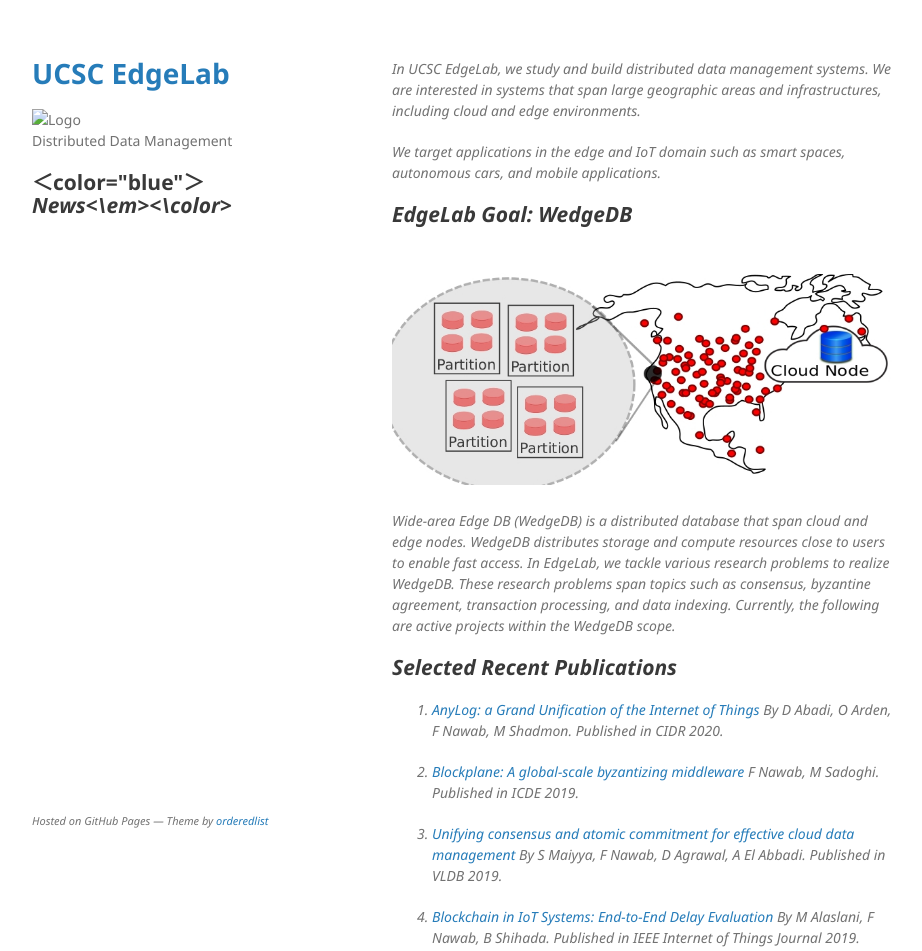
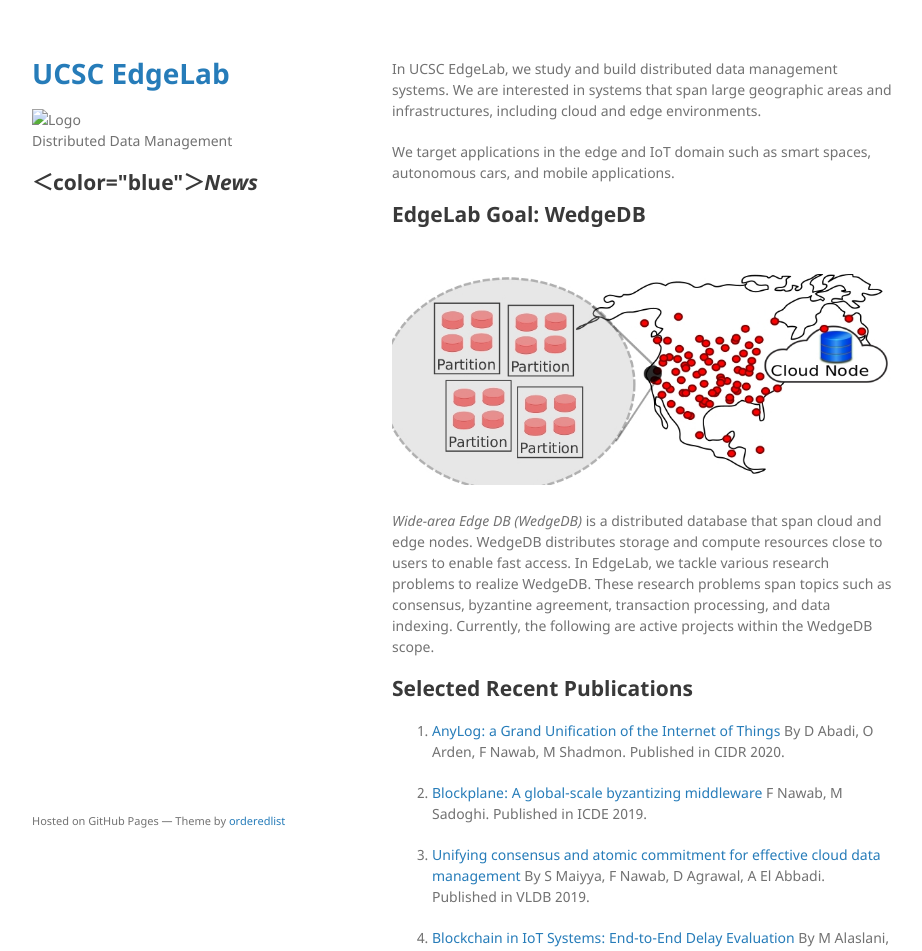
Before and after one commit to binbin-tuzi/binbin-tuzi.github.io, a Jekyll site: the page built from index.md, in a window 1280 px wide. Shown: the top 951 px of the page, without its empty margins (178-1100 px from the left). Built offline with Jekyll 4.4.1, drawn with Linux system fonts in a browser that asks for light colours.

Commit message:
Update default.html

```diff
--- a/_layouts/default.html
+++ b/_layouts/default.html
@@ -44,7 +44,7 @@
         <div class="col-sm-1"></div>
         <div class="col-sm-1">
             <div class="lead">
-                <h2>＜color="blue"＞<em>News<\em><\color></h2>
+                <h2>＜color="blue"＞<em>News</em></color></h2>
             </div>
       </div>
 
```
